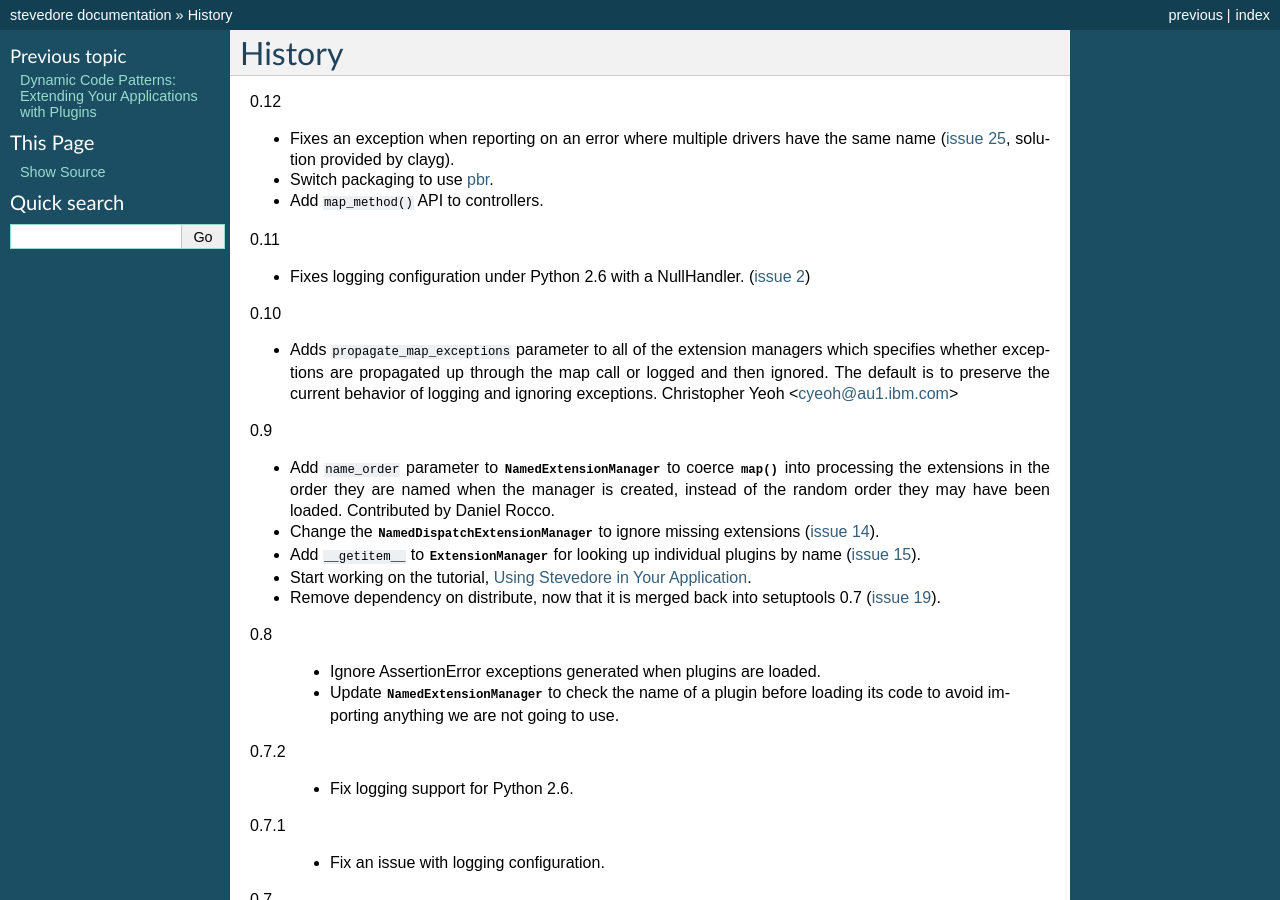
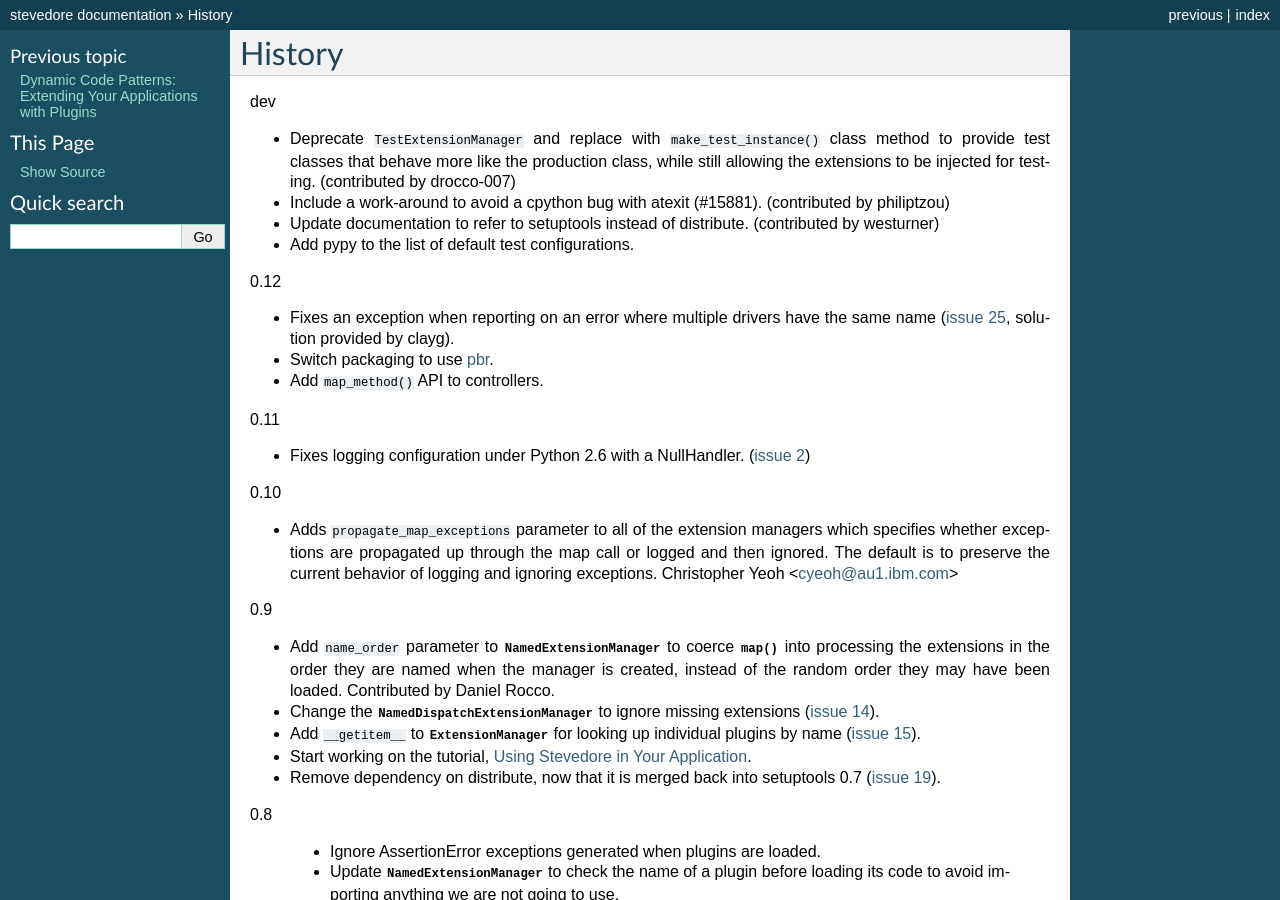
Before and after one commit to openstack/stevedore, a Sphinx documentation site: the page built from docs/source/history.rst, in a window 1280 px wide and 900 px high. Built offline with Sphinx 7.4.7, drawn with Linux system fonts in a browser that asks for light colours; the version number could not be read and is left out.

Commit message:
update history file before release

```diff
--- a/docs/source/history.rst
+++ b/docs/source/history.rst
@@ -1,6 +1,18 @@
 =========
  History
 =========
+
+dev
+
+- Deprecate ``TestExtensionManager`` and replace with
+  ``make_test_instance()`` class method to provide test classes that
+  behave more like the production class, while still allowing the
+  extensions to be injected for testing. (contributed by drocco-007)
+- Include a work-around to avoid a cpython bug with atexit
+  (#15881). (contributed by philiptzou)
+- Update documentation to refer to setuptools instead of
+  distribute. (contributed by westurner)
+- Add pypy to the list of default test configurations.
 
 0.12
 
```
